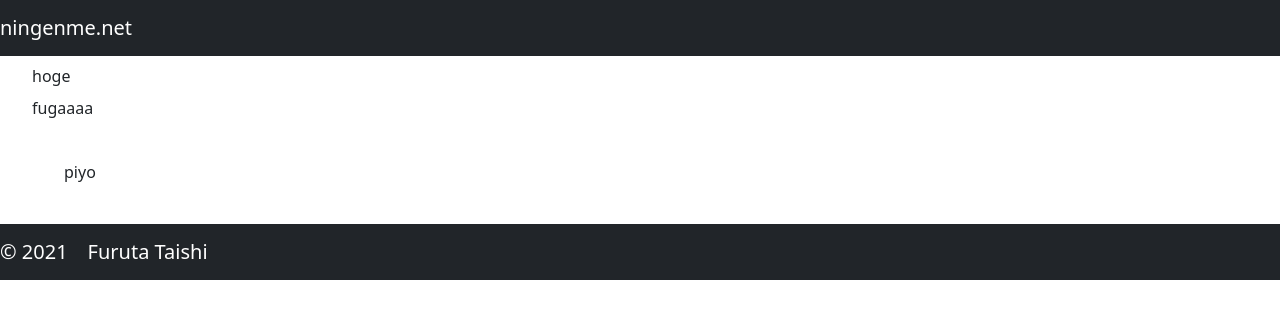
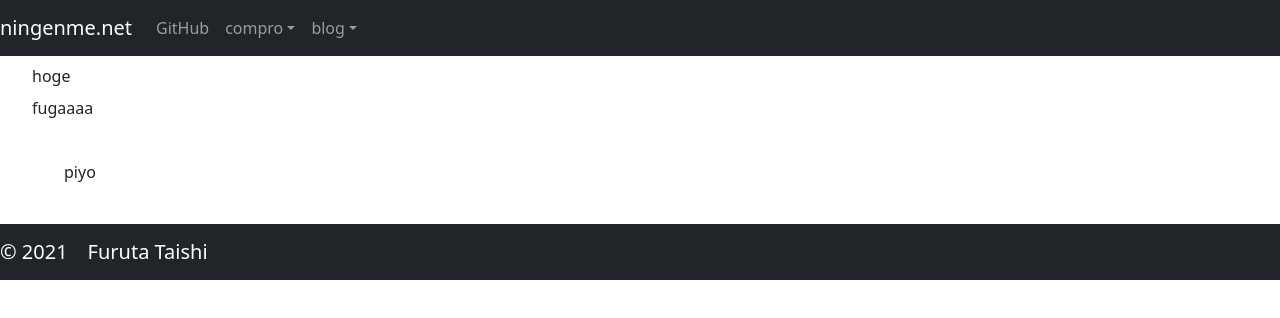
Before and after one commit to ningenMe/akari-front, a Next.js app: page /home in a window 1280 px wide. Shown: the top 318 px of the page. Built offline with nearby package versions, Linux system fonts and the light colour scheme.

Commit message:
[add] header

```diff
--- /dev/null
+++ b/src/molecules/NavBlog.tsx
@@ -0,0 +1,13 @@
+import { Nav,NavDropdown } from 'react-bootstrap';
+
+export const NavBlog = () => {
+    return (
+        <Nav>
+            <NavDropdown title="blog" id="blog">
+                <NavDropdown.Item target="_blank" href="https://ningenme.hatenablog.com/archive">Hatena</NavDropdown.Item>
+                <NavDropdown.Item target="_blank" href="https://profile.ameba.jp/ameba/ningenme">Ameba</NavDropdown.Item>
+            </NavDropdown>
+        </Nav>
+    );
+}
+export default NavBlog
--- /dev/null
+++ b/src/molecules/NavCompro.tsx
@@ -0,0 +1,15 @@
+import { Nav,NavDropdown } from 'react-bootstrap';
+
+export const NavBlog = () => {
+    return (
+        <Nav>
+            <NavDropdown title="compro" id="compro">
+                <NavDropdown.Item target="_blank" href="https://atcoder.jp/users/ningenMe">AtCoder</NavDropdown.Item>
+                <NavDropdown.Item target="_blank" href="https://codeforces.com/profile/ningenMe">Codeforces</NavDropdown.Item>
+                <NavDropdown.Item target="_blank" href="https://yukicoder.me/users/4145">yukicoder</NavDropdown.Item>
+                <NavDropdown.Item target="_blank" href="https://csacademy.com/user/ningenMe">CSAcademy</NavDropdown.Item>
+            </NavDropdown>
+        </Nav>
+    );
+}
+export default NavBlog
--- /dev/null
+++ b/src/molecules/NavGithub.tsx
@@ -0,0 +1,10 @@
+import { Nav,NavDropdown } from 'react-bootstrap';
+
+export const NavBlog = () => {
+    return (
+        <Nav>
+            <Nav.Link href="https://github.com/ningenMe">GitHub</Nav.Link>
+        </Nav>
+    );
+}
+export default NavBlog
--- a/src/organisms/Header.tsx
+++ b/src/organisms/Header.tsx
@@ -1,26 +1,18 @@
-import React, { useState } from 'react';
-import { Navbar } from 'react-bootstrap';
+import { Nav,Navbar,NavDropdown } from 'react-bootstrap';
+import NavGithub from 'molecules/NavGithub'
+import NavCompro from 'molecules/NavCompro'
+import NavBlog from 'molecules/NavBlog'
 
-export const Header: React.FC = () => {
-    const [navbarToggleOpen, setNavbarToggleOpen] = useState(false);
-    const toggleNavbar = () => setNavbarToggleOpen(!navbarToggleOpen);
-
+export const Header = () => {
     return (
         <Navbar bg="dark" variant="dark" expand="lg">
             <Navbar.Brand href="/home" >ningenme.net</Navbar.Brand>
-            {/*<Navbar.Toggle onClick={toggleNavbar} />*/}
-            {/*<Navbar.Collapse isOpen={navbarToggleOpen}>*/}
-            {/*    <Nav className="mr-auto" navbar>*/}
-            {/*        <NavItem>*/}
-            {/*            <NavLink href="localhost:3000">hoge</NavLink>*/}
-            {/*        </NavItem>*/}
-            {/*    </Nav>*/}
-            {/*    <Nav className="ml-auto" navbar>*/}
-            {/*        <NavItem>*/}
-            {/*            <NavLink href="https://twitter.com/ningenMe">ningenMe</NavLink>*/}
-            {/*        </NavItem>*/}
-            {/*    </Nav>*/}
-            {/*</Navbar.Collapse>*/}
+            <Navbar.Toggle aria-controls="basic-navbar-nav" />
+            <Navbar.Collapse id="basic-navbar-nav">
+                <NavGithub/>
+                <NavCompro/>
+                <NavBlog/>
+            </Navbar.Collapse>
         </Navbar>
     );
 }
```
Also changed, not shown: 1 other file (tests, documents, lock files or other folders).
